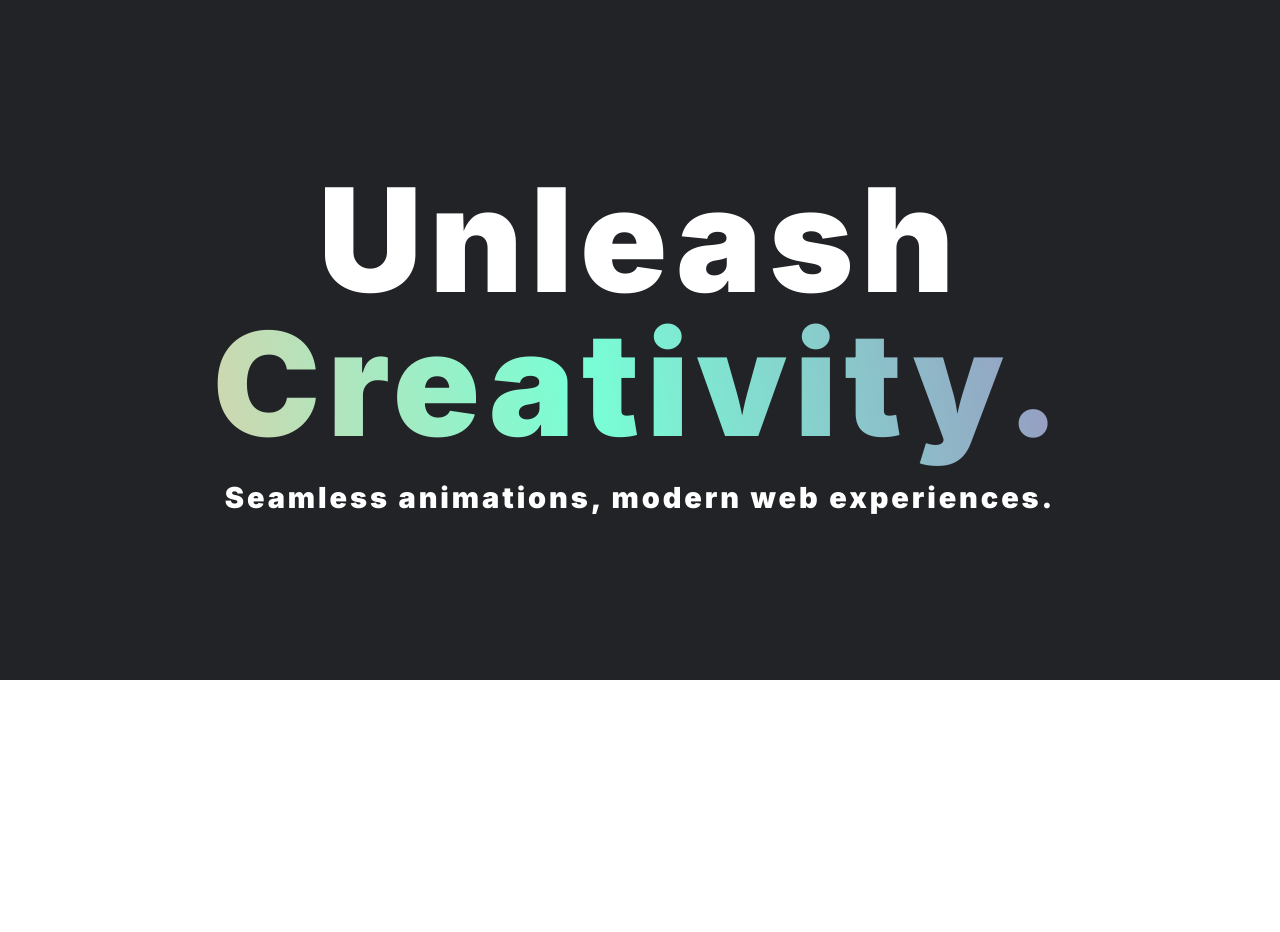
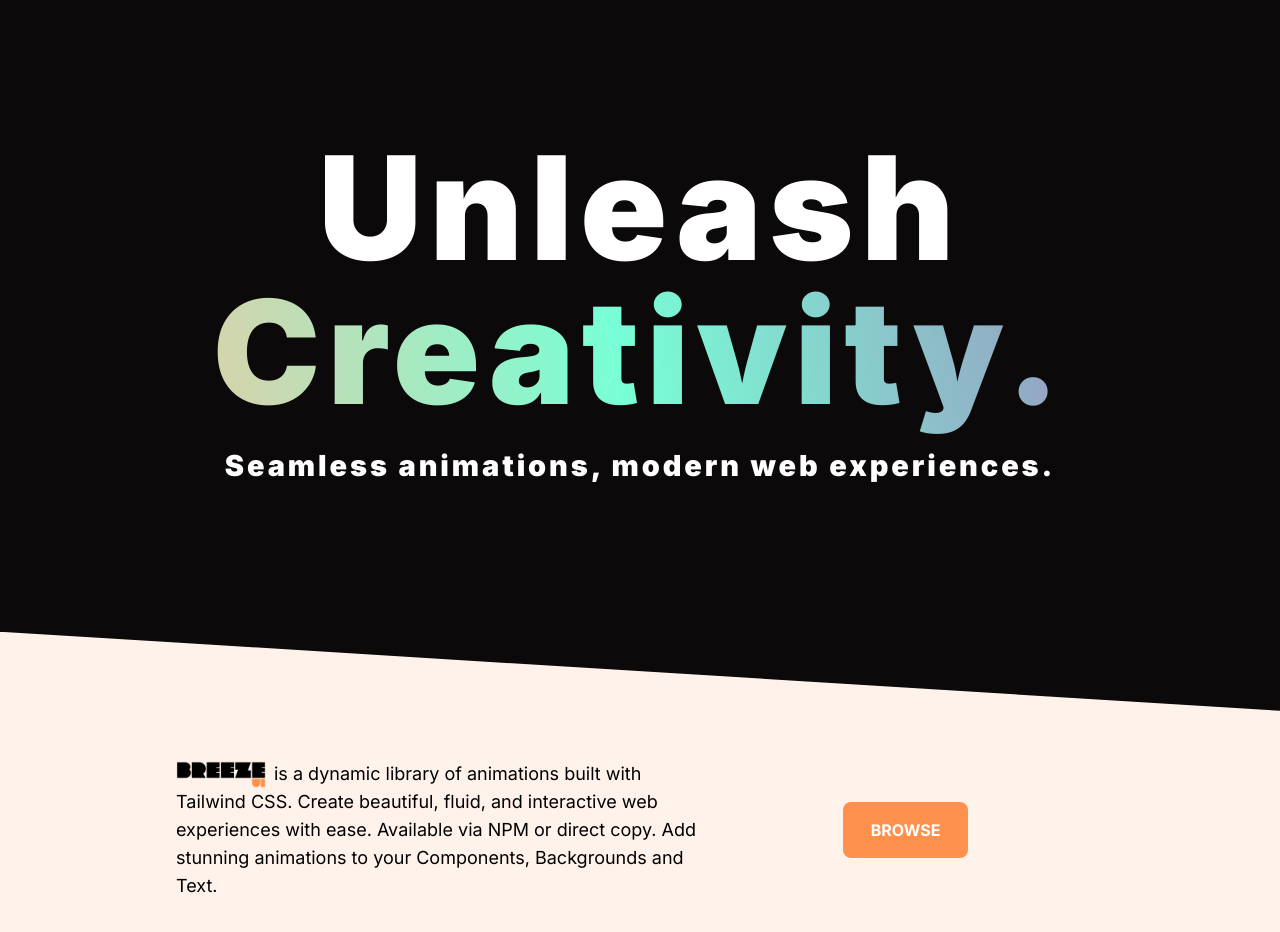
Before and after one commit to joshcallawaydev/breeze-ui-web, a Next.js app: page / in a window 1280 px wide. Shown: the part 120-1052 px from the top of the page. Before the commit the page ends 800 px from the top, so only its background shows below. Built offline with nearby package versions, Linux system fonts and the light colour scheme.

Commit message:
FEATUREL tweaks to home page

```diff
--- a/app/components/HeroTextOne.tsx
+++ b/app/components/HeroTextOne.tsx
@@ -2,7 +2,7 @@ import React from "react";
 
 const HeroTextOne: React.FC = () => {
   return (
-    <div className="h-auto flex flex-col gap-5 w-4/5 sm:w-4/5 md:w-4/5 mx-auto mt-16 sm:mt-36 md:mt-48 text-[#fff] text-center">
+    <div className="h-5/6 flex flex-col gap-5 w-4/5 sm:w-4/5 md:w-4/5 mx-auto mt-16 sm:mt-36 md:mt-48 text-[#fff] text-center">
       <h3 className="text-[3.1rem] sm:text-[5.8rem] md:text-[6.5rem] lg:text-[9rem] font-black leading-none tracking-wider">
         Unleash{" "}
         <span className="text-transparent bg-clip-text bg-gradient-text bg-[length:200%_200%] animate-gradient-move">
--- a/app/components/PulseButton.tsx
+++ b/app/components/PulseButton.tsx
@@ -1,11 +1,16 @@
-// components/Button.tsx
 import React from "react";
 
-const PulseButton: React.FC = () => {
+interface PulseButtonProps {
+  title: string;
+}
+
+// 0B0909
+
+const PulseButton: React.FC<PulseButtonProps> = ({ title }) => {
   return (
     <>
-      <button className="px-6 py-3 border-2 rounded-lg animate-breeze-border-fade">
-        Animated Border Button
+      <button className="px-6 py-3 border-4 rounded-lg border-[#ff914d] bg-[#ff914d] hover:animate-breeze-border-fade text-[#fff] font-bold uppercase">
+        {title}
       </button>
     </>
   );
--- a/app/globals.css
+++ b/app/globals.css
@@ -5,3 +5,8 @@
 body {
   font-family: sans-serif, Helvetica;
 }
+
+.clip-path-custom {
+  clip-path: polygon(0 0, 100% 25%, 100% 100%, 0 100%);
+  position: relative;
+}
--- a/app/page.tsx
+++ b/app/page.tsx
@@ -1,16 +1,32 @@
-// import PulseButton from "./components/PulseButton";
+import PulseButton from "./components/PulseButton";
 // import ConicButton from "./components/ConicButton";
 import Navbar from "./components/Navbar";
 import HeroTextOne from "./components/HeroTextOne";
+import Image from "next/image";
 
 export default function Home() {
   return (
-    <div className="w-full min-h-screen flex flex-col items-center gap-8 m-auto bg-[#222327]">
+    <div className="w-full min-h-screen h-full m-auto bg-[#0B0909]">
       <Navbar />
       <HeroTextOne />
-      {/* <div className="flex items-center h-20 w-60 bg-gradient-to-r from-[#45565E] via-[#5E747F] to-[#728B97] animate-breeze-ocean p-6 rounded-lg">Background colour chnage</div> */}
-      {/* <PulseButton />
-      <ConicButton /> */}
+      <div className="relative bg-[#FFF2EB] px-12 md:px-24 lg:px-44 pt-32 pb-12 mt-36 clip-path-custom flex flex-col md:flex-row items-center justify-center gap-12 lg:gap-36">
+        <p className="text-lg w-full md:w-2/3">
+          <Image
+            src="/breeze_ui_black-min.png"
+            alt="BreezeUI Logo"
+            width={90}
+            height={50}
+            className="inline-block mr-2"
+          />
+          is a dynamic library of animations built with Tailwind CSS. Create
+          beautiful, fluid, and interactive web experiences with ease. Available
+          via NPM or direct copy. Add stunning animations to your Components,
+          Backgrounds and Text.
+        </p>
+        <div className="w-full md:w-1/3">
+          <PulseButton title="Browse" />
+        </div>
+      </div>
     </div>
   );
 }
--- a/tailwind.config.ts
+++ b/tailwind.config.ts
@@ -41,11 +41,11 @@ const config: Config = {
           "100%": { borderColor: "#FF6EC7" },
         },
         borderColorChange: {
-          "0%": { borderColor: "#3490dc" }, // blue
-          "25%": { borderColor: "#38c172" }, // green
-          "50%": { borderColor: "#ffed4a" }, // yellow
-          "75%": { borderColor: "#e3342f" }, // red
-          "100%": { borderColor: "#3490dc" }, // blue again
+          "0%": { borderColor: "#ff914d" }, // blue
+          "25%": { borderColor: "#6BA292" }, // green
+          "50%": { borderColor: "#35CE8D" }, // yellow
+          "75%": { borderColor: "#BCD8B7" }, // red
+          "100%": { borderColor: "#ff914d`" }, // blue again
         },
         borderRotate: {
           "0%": { borderColor: "#3490dc transparent transparent transparent" }, // top blue
```
Also changed, not shown: public/breeze_ui_black-min.png (added).
